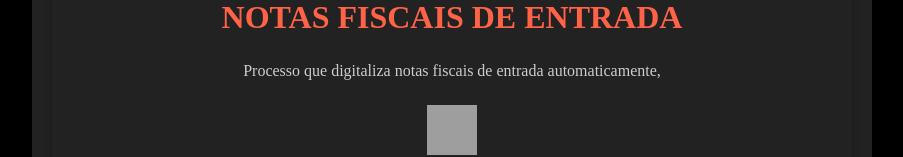
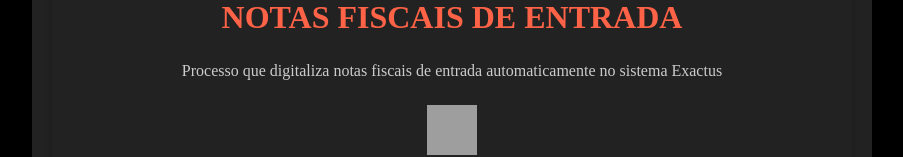
Before and after one commit to MuUnifil/WebPortfolio, a plain HTML site: page experience.html in a window 1280 px wide. Shown: the part 788-945 px from the top of the page, without its empty margins (188-1091 px from the left). Drawn offline with Linux system fonts and the light colour scheme; grey boxes are pictures that could not be loaded.

Commit message:
Update experience.html

```diff
--- a/experience.html
+++ b/experience.html
@@ -33,7 +33,7 @@
         </div>
         <div class="skill-item">
             <h1>Projeto automatizado de digitação de notas fiscais de entrada</h1>
-            <p>Processo que digitaliza notas fiscais de entrada automaticamente,</p>
+            <p>Processo que digitaliza notas fiscais de entrada automaticamente no sistema Exactus</p>
             <a href="https://github.com/LuizHillebrande/NFE_Logika" target="_blank">
                 <img src="https://cdn.jsdelivr.net/gh/devicons/devicon/icons/github/github-original-wordmark.svg" alt="GitHub">
             </a>
```
